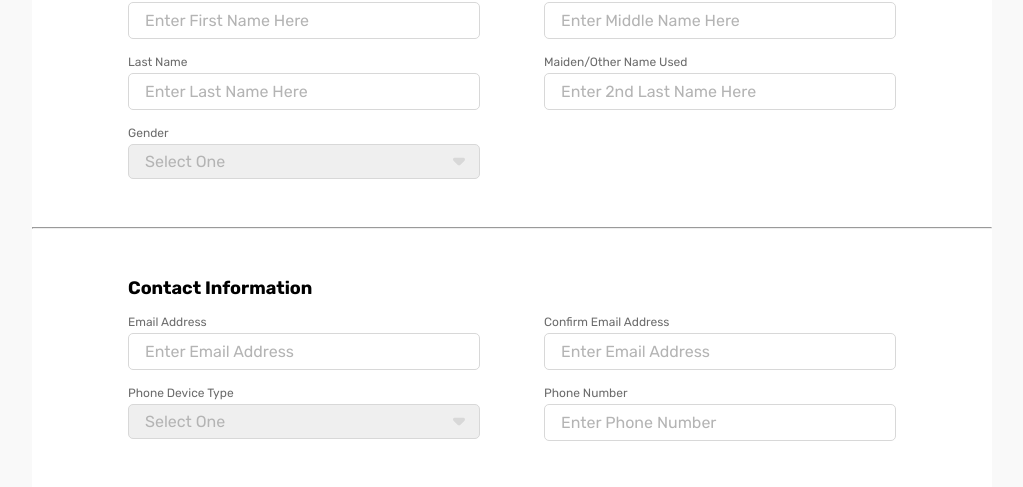
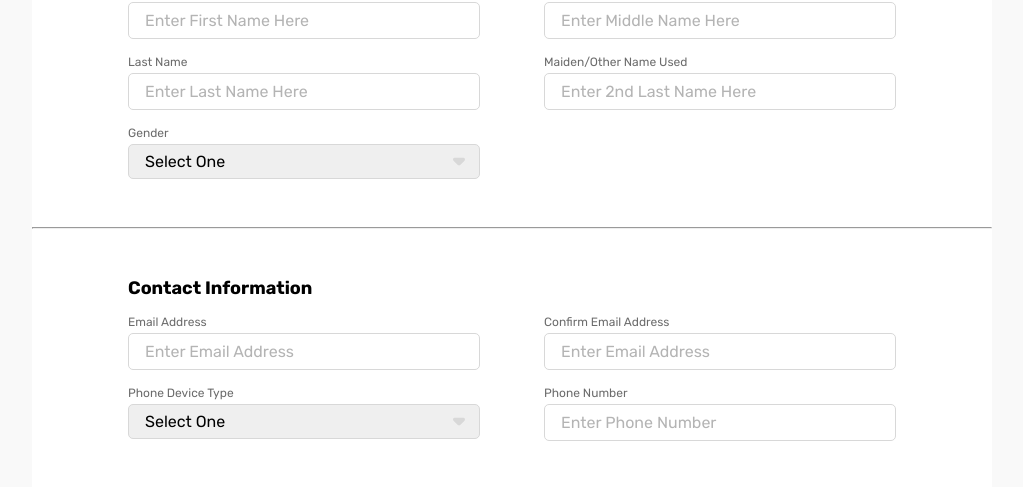
Before and after one commit to TritonSE/CCIDC-Application-Overhaul, a React (Vite) app in the folder frontend/: page /infoForm in a window 1280 px wide. Shown: the part 642-1129 px from the top of the page, without its empty margins (128-1151 px from the left). Built offline with nearby package versions, Linux system fonts and the light colour scheme.

Commit message:
delete default text

```diff
--- a/frontend/src/components/FormSection.module.css
+++ b/frontend/src/components/FormSection.module.css
@@ -17,7 +17,24 @@ h3 {
   color: #6c6c6c;
 }
 
+::placeholder {
+  color: var(--color-accent);
+  opacity: 1; /* Firefox */
+}
+
 .inputText {
+  width: 100%;
+  padding: 8px 48px 8px 16px;
+  margin-top: 4px;
+  font-size: 16px;
+  line-height: 24px;
+  color: var(--color-text-primary);
+  font: var(--font-body);
+  border: 1px solid var(--color-shadow);
+  border-radius: 5px;
+}
+
+/* .inputTextSelected {
   width: 100%;
   padding: 8px 48px 8px 16px;
   margin-top: 4px;
@@ -27,7 +44,7 @@ h3 {
   font: var(--font-body);
   border: 1px solid var(--color-shadow);
   border-radius: 5px;
-}
+} */
 
 select.inputText {
   /* Arrow */
@@ -36,6 +53,7 @@ select.inputText {
   background-repeat: no-repeat;
   background-position: right top 50%;
   cursor: pointer;
+  /* color: var(--color-accent); */
 }
 .selectInput {
   border: 0;
@@ -45,3 +63,11 @@ select.inputText {
   appearance: none;
   padding-left: 5px;
 }
+
+.optionDefault {
+  color: var(--color-accent);
+}
+
+.optionSelected {
+  color: var(--color-text-primary);
+}
--- a/frontend/src/components/FormSection.tsx
+++ b/frontend/src/components/FormSection.tsx
@@ -7,6 +7,7 @@ export type FormInput = {
   defaultMessage: string;
   inputType: "text" | "dropdown" | "checkbox"; // Add other input types as needed
   dropdownOptions?: string[];
+  required?: boolean;
 };
 
 export type FormSectionProps = {
@@ -27,16 +28,20 @@ export const FormSection: React.FC<FormSectionProps> = ({ sectionName, formInput
               <input
                 type="text"
                 className={styles.inputText}
-                defaultValue={formInput.defaultMessage}
+                placeholder={formInput.defaultMessage}
               />
             )}
             {formInput.inputType === "dropdown" && formInput.dropdownOptions && (
               <select className={styles.inputText} id="drop">
-                <option value="none" selected disabled hidden>
+                <option value="none" className={styles.optionDefault} selected disabled hidden>
                   Select One
                 </option>
                 {formInput.dropdownOptions.map((dropOption, dropIndex) => (
-                  <option key={dropIndex} value={dropOption}>
+                  <option
+                    key={dropIndex}
+                    value={dropOption}
+                    className={dropOption ? styles.optionSelected : styles.optionDefault}
+                  >
                     {dropOption}
                   </option>
                 ))}
--- a/frontend/src/components/InfoForm.tsx
+++ b/frontend/src/components/InfoForm.tsx
@@ -95,22 +95,26 @@ export function InfoForm() {
               inputTitle: "Email Address",
               defaultMessage: "Enter Email Address",
               inputType: "text",
+              required: true,
             },
             {
               inputTitle: "Confirm Email Address",
               defaultMessage: "Enter Email Address",
               inputType: "text",
+              required: true,
             },
             {
               inputTitle: "Phone Device Type",
               defaultMessage: "Select One",
               inputType: "dropdown",
               dropdownOptions: ["mobile", "cell", "work"],
+              required: true,
             },
             {
               inputTitle: "Phone Number",
               defaultMessage: "Enter Phone Number",
               inputType: "text",
+              required: true,
             },
           ]}
         />
@@ -124,31 +128,37 @@ export function InfoForm() {
               inputTitle: "Address",
               defaultMessage: "Enter Address",
               inputType: "text",
+              required: true,
             },
             {
               inputTitle: "City",
               defaultMessage: "Enter City",
               inputType: "text",
+              required: true,
             },
             {
               inputTitle: "State",
               defaultMessage: "Enter State",
               inputType: "text",
+              required: true,
             },
             {
               inputTitle: "Zip Code",
               defaultMessage: "Enter Zip Code",
               inputType: "text",
+              required: true,
             },
             {
               inputTitle: "County",
               defaultMessage: "Enter County",
               inputType: "text",
+              required: true,
             },
             {
               inputTitle: "Country",
               defaultMessage: "Enter Country",
               inputType: "text",
+              required: true,
             },
           ]}
         />
```
